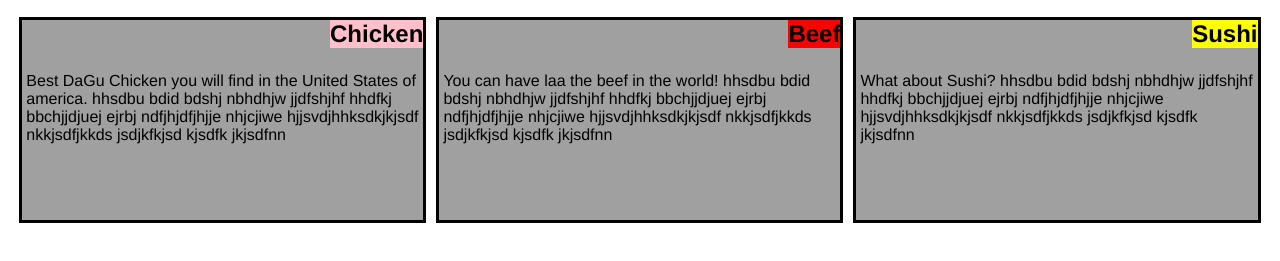
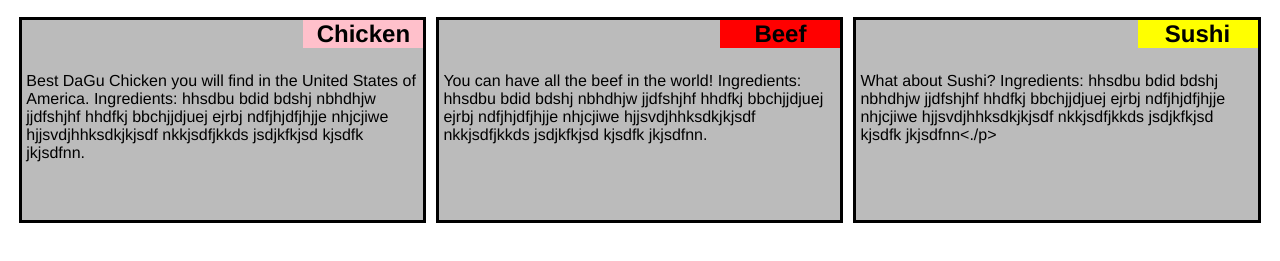
Before and after one commit to lixp01/Coursera-jhu-html, a plain HTML site: page module2_solution/index.html in a window 1280 px wide. Shown: the part 61-322 px from the top of the page. Drawn offline with Linux system fonts and the light colour scheme.

Commit message:
Final fine-tune.

```diff
--- a/module2_solution/css/style.css
+++ b/module2_solution/css/style.css
@@ -14,6 +14,11 @@ h1 {
 h2 {
   margin-top: 0px;
   float: right;
+}
+
+.bg-pink, .bg-red, .bg-yellow {
+  width: 120px;
+  text-align: center;
 }
 
 .bg-pink {
@@ -41,7 +46,7 @@ h2 {
     border: 3px solid black;
     height: 200px;
     margin: 5px;
-    background-color: #a0a0a0;
+    background-color: #bbbbbb;
 }
 
 /********** Large devices only **********/
--- a/module2_solution/index.html
+++ b/module2_solution/index.html
@@ -14,19 +14,19 @@
   <div class="col-lg-4 col-md-6 col-sm-12">
     <div class="section">
   	  <h2 class="bg-pink">Chicken</h2>
-  	  <p>Best DaGu Chicken you will find in the United States of america. hhsdbu bdid bdshj nbhdhjw jjdfshjhf hhdfkj bbchjjdjuej ejrbj ndfjhjdfjhjje  nhjcjiwe hjjsvdjhhksdkjkjsdf nkkjsdfjkkds jsdjkfkjsd kjsdfk jkjsdfnn</p>
+  	  <p>Best DaGu Chicken you will find in the United States of America. Ingredients: hhsdbu bdid bdshj nbhdhjw jjdfshjhf hhdfkj bbchjjdjuej ejrbj ndfjhjdfjhjje  nhjcjiwe hjjsvdjhhksdkjkjsdf nkkjsdfjkkds jsdjkfkjsd kjsdfk jkjsdfnn.</p>
     </div>
   </div>
   <div class="col-lg-4 col-md-6 col-sm-12">
     <div class="section">
   	  <h2 class="bg-red">Beef</h2>
-  	  <p>You can have laa the beef in the world! hhsdbu bdid bdshj nbhdhjw jjdfshjhf hhdfkj bbchjjdjuej ejrbj ndfjhjdfjhjje  nhjcjiwe hjjsvdjhhksdkjkjsdf nkkjsdfjkkds jsdjkfkjsd kjsdfk jkjsdfnn</p>
+  	  <p>You can have all the beef in the world! Ingredients: hhsdbu bdid bdshj nbhdhjw jjdfshjhf hhdfkj bbchjjdjuej ejrbj ndfjhjdfjhjje  nhjcjiwe hjjsvdjhhksdkjkjsdf nkkjsdfjkkds jsdjkfkjsd kjsdfk jkjsdfnn.</p>
     </div>
   </div>
   <div class="col-lg-4 col-md-12 col-sm-12">
     <div class="section">
   	  <h2 class="bg-yellow">Sushi</h2>
-  	  <p>What about Sushi? hhsdbu bdid bdshj nbhdhjw jjdfshjhf hhdfkj bbchjjdjuej ejrbj ndfjhjdfjhjje  nhjcjiwe hjjsvdjhhksdkjkjsdf nkkjsdfjkkds jsdjkfkjsd kjsdfk jkjsdfnn</p>
+  	  <p>What about Sushi? Ingredients: hhsdbu bdid bdshj nbhdhjw jjdfshjhf hhdfkj bbchjjdjuej ejrbj ndfjhjdfjhjje  nhjcjiwe hjjsvdjhhksdkjkjsdf nkkjsdfjkkds jsdjkfkjsd kjsdfk jkjsdfnn<./p>
     </div>
   </div>
 </div>
```
